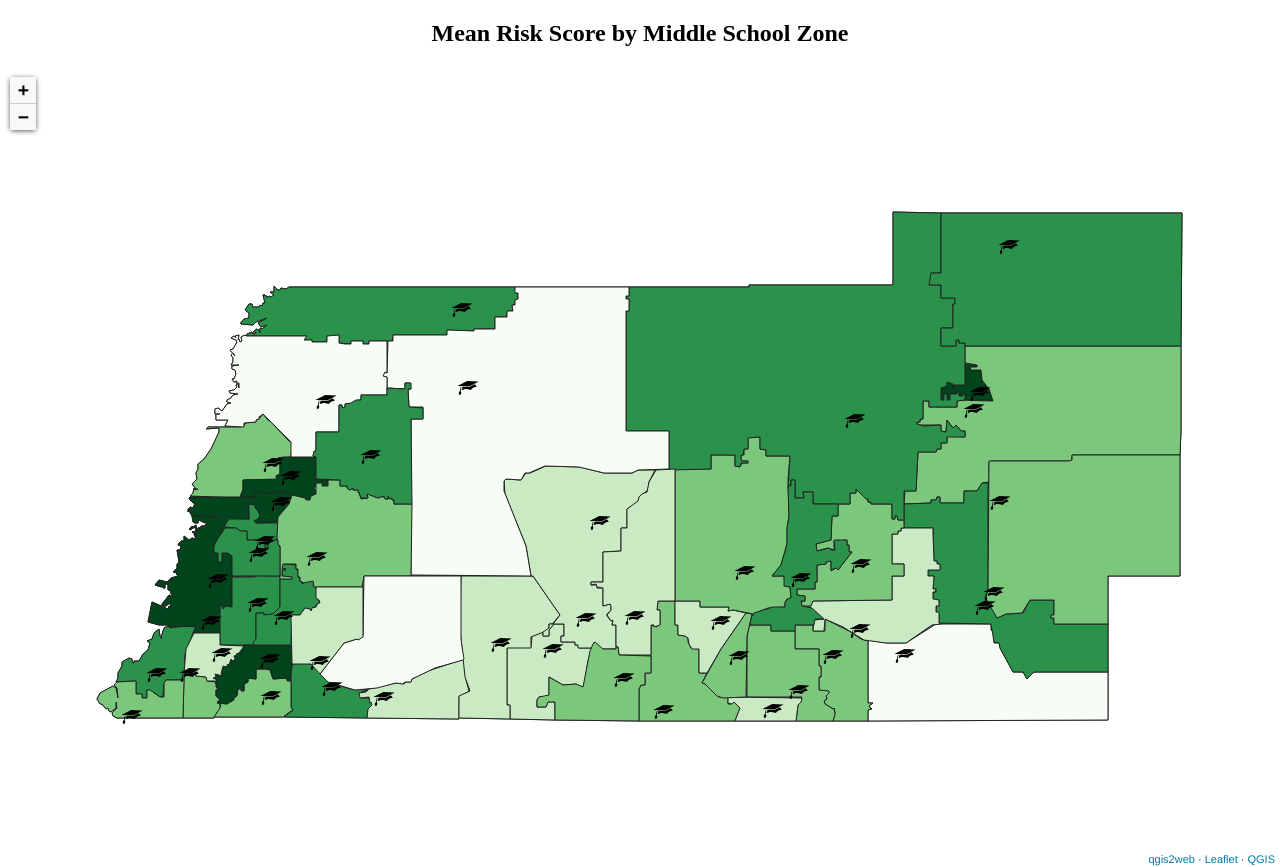
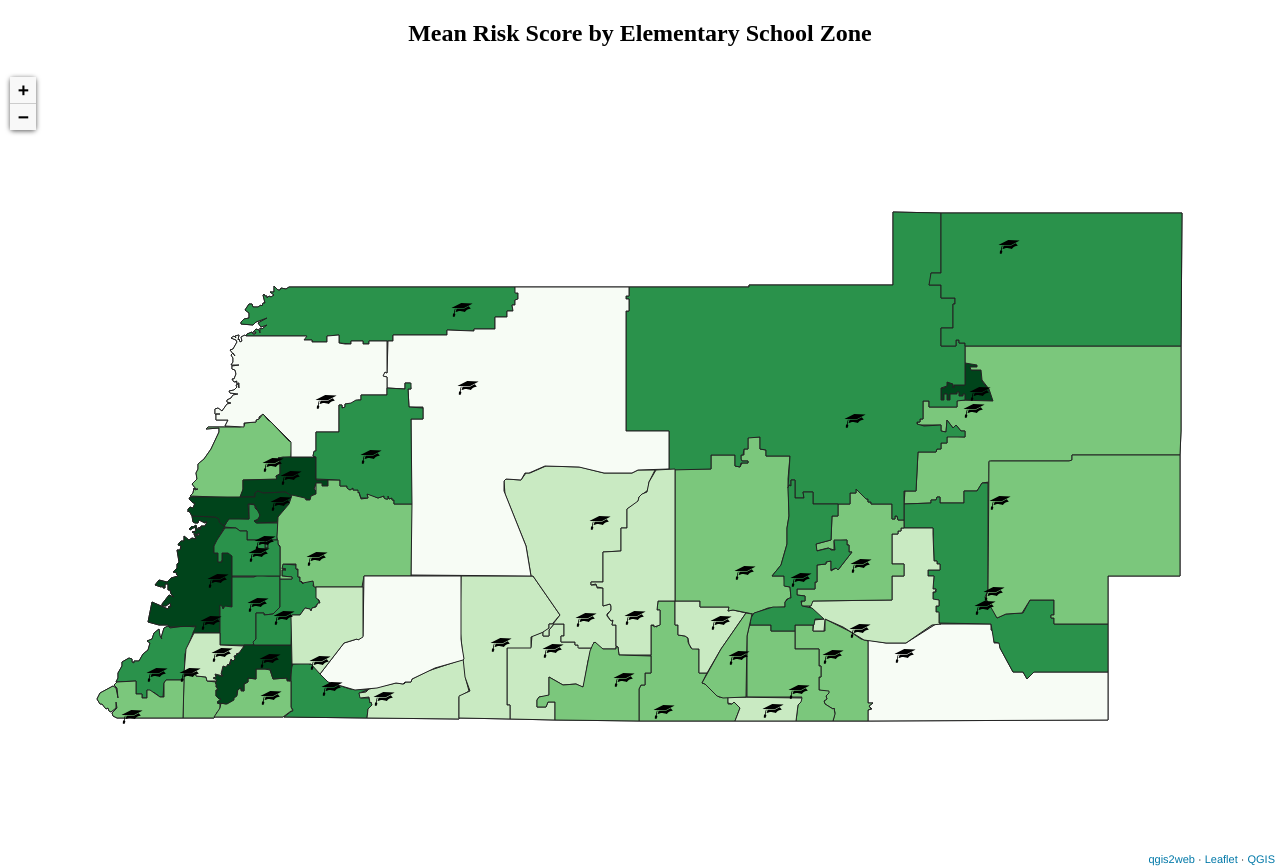
Before and after one commit to genbineza/Pasco-Project-Elementary-Risk-Map, a plain HTML site: page index.html in a window 1280 px wide. Drawn offline with Linux system fonts and the light colour scheme.

Commit message:
Update index.html

```diff
--- a/index.html
+++ b/index.html
@@ -27,7 +27,7 @@
         </style>
     </head>
     <body>
-        <div class="custom-title">Mean Risk Score by Middle School Zone</div>
+        <div class="custom-title">Mean Risk Score by Elementary School Zone</div>
         <div id="map">
         </div>
         <script src="js/qgis2web_expressions.js"></script>
```
